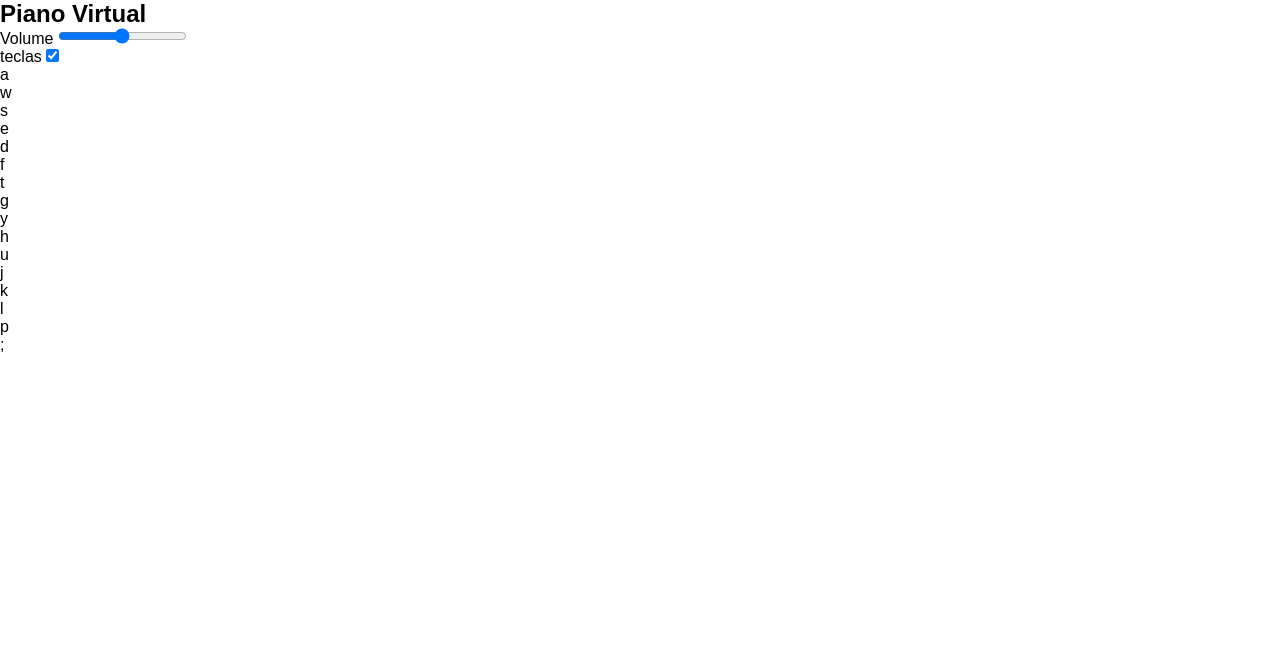
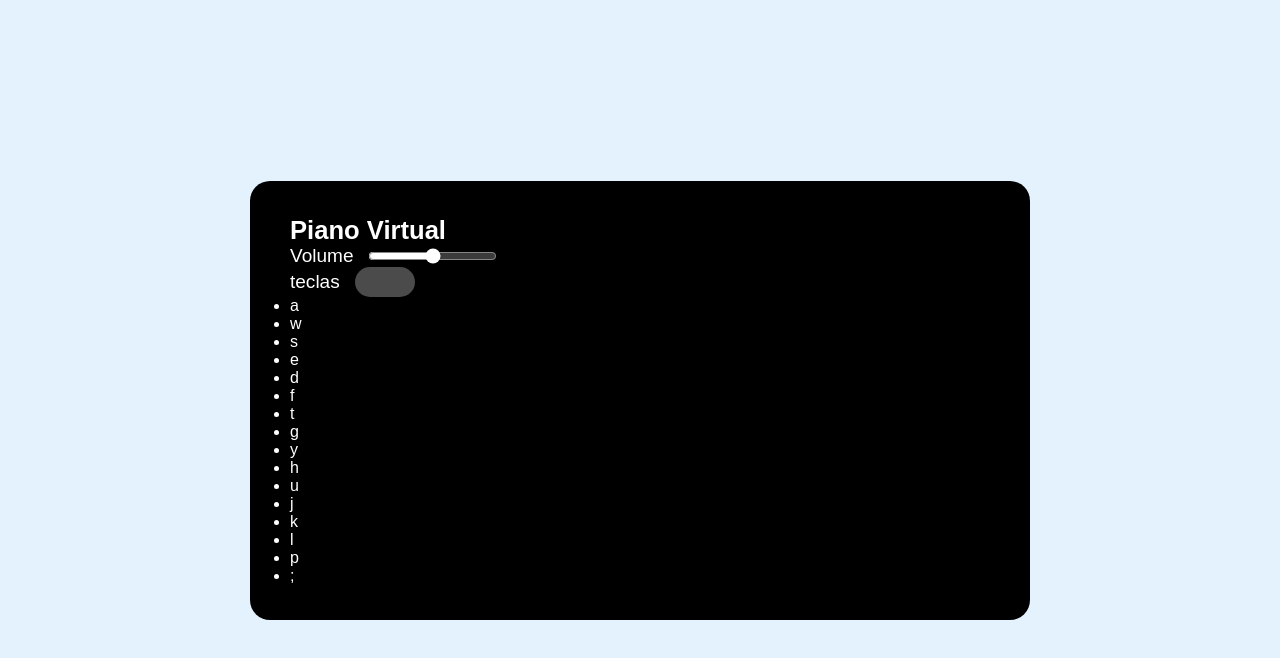
Before and after one commit to Alan-oliveir/simulador_piano, a plain HTML site: page index.html in a window 1280 px wide. Drawn offline with Linux system fonts and the light colour scheme.

Commit message:
Add styles for the main container, header, volume slider, and keys check

```diff
--- a/src/styles/main.css
+++ b/src/styles/main.css
@@ -0,0 +1,45 @@
+body {
+    display: flex;
+    align-items: center;
+    justify-content: center;
+    min-height: 100vh;
+    background-color: #e3f2fd;
+    color: #ffffff;
+  }
+
+.container {
+    width: 780px;
+    border-radius: 20px;
+    padding: 35px 40px;
+    background-color: #000000;
+}
+
+header h2 {
+    font-size: 1.6rem;
+}
+
+
+header .column {
+    display: flex;
+    align-items: center;
+}
+
+header .column span {
+    font-weight: 500;
+    margin-right: 15px;
+    font-size: 1.19rem;
+}
+
+.volume-slider input {
+    accent-color: #ffffff;
+}
+
+.keys-check input {
+    width: 60px;
+    height: 30px;
+    appearance: none;
+    border-radius: 30px;
+    background-color: #4b4b4b;
+    cursor: pointer;
+    position: relative;
+}
```
